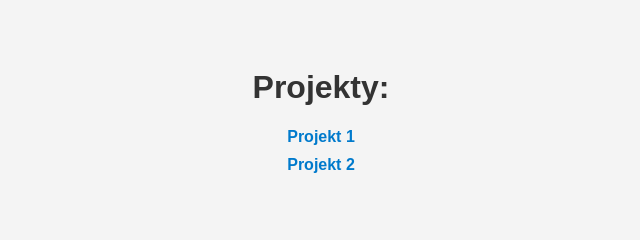
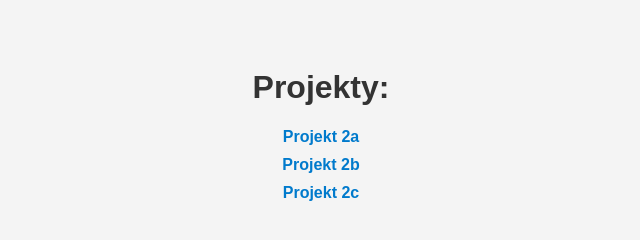
Before and after one commit to mp-sggw/mp-sggw.github.io, a plain HTML site: page index.html in a window 1280 px wide. Shown: the whole page, without its empty margins (319-959 px from the left). Drawn offline with Linux system fonts and the light colour scheme.

Commit message:
Update index.html

```diff
--- a/index.html
+++ b/index.html
@@ -35,8 +35,9 @@
 <body>
     <h1>Projekty:</h1>
     <ul>
-        <li><a href="projekt1.html">Projekt 1</a></li>
-        <li><a href="projekt2.html">Projekt 2</a></li>
+        <li><a href="projekt2a.html">Projekt 2a</a></li>
+        <li><a href="projekt2b.html">Projekt 2b</a></li>
+        <li><a href="projekt2c.html">Projekt 2c</a></li>
     </ul>
 </body>
 </html>
```
